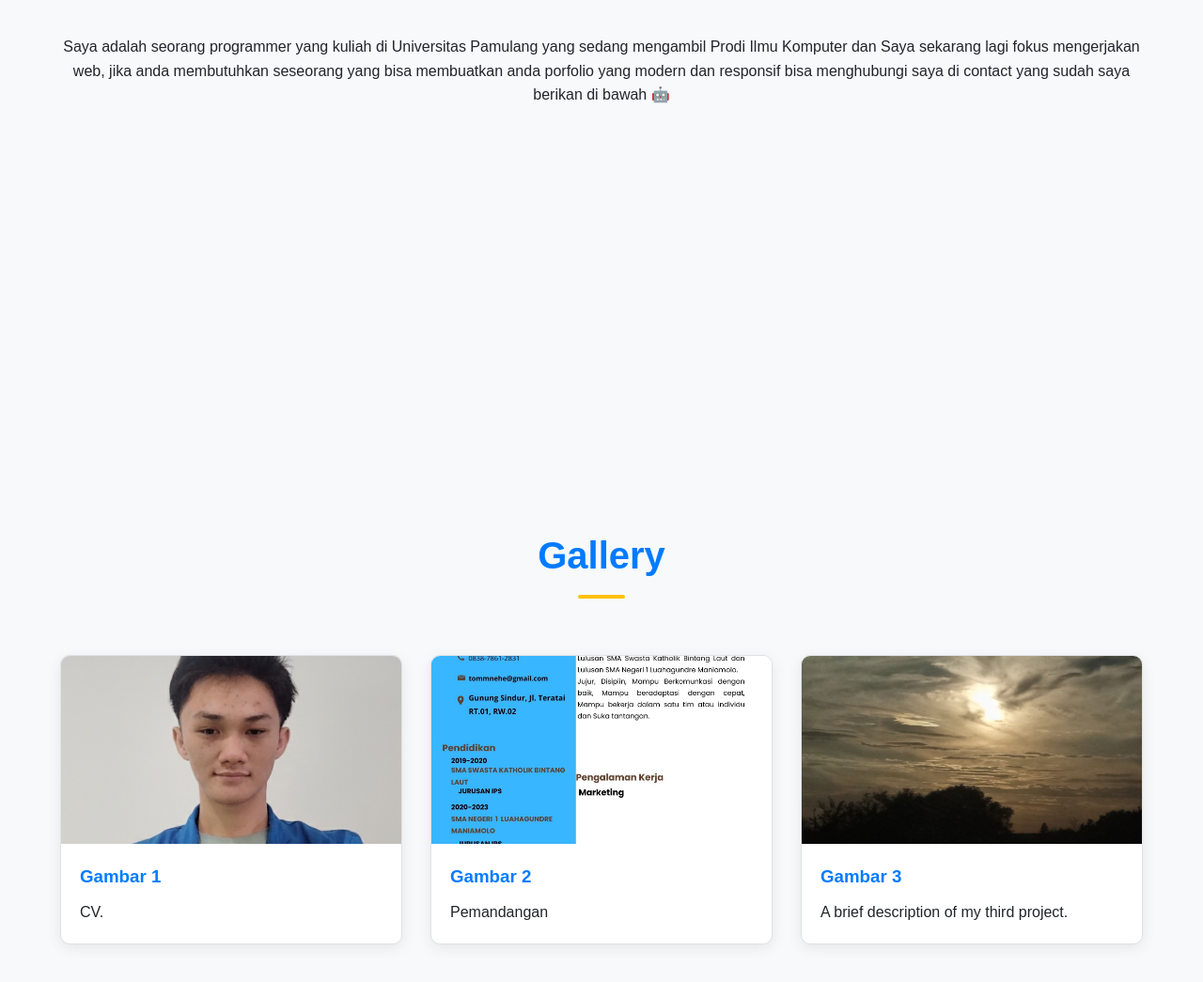
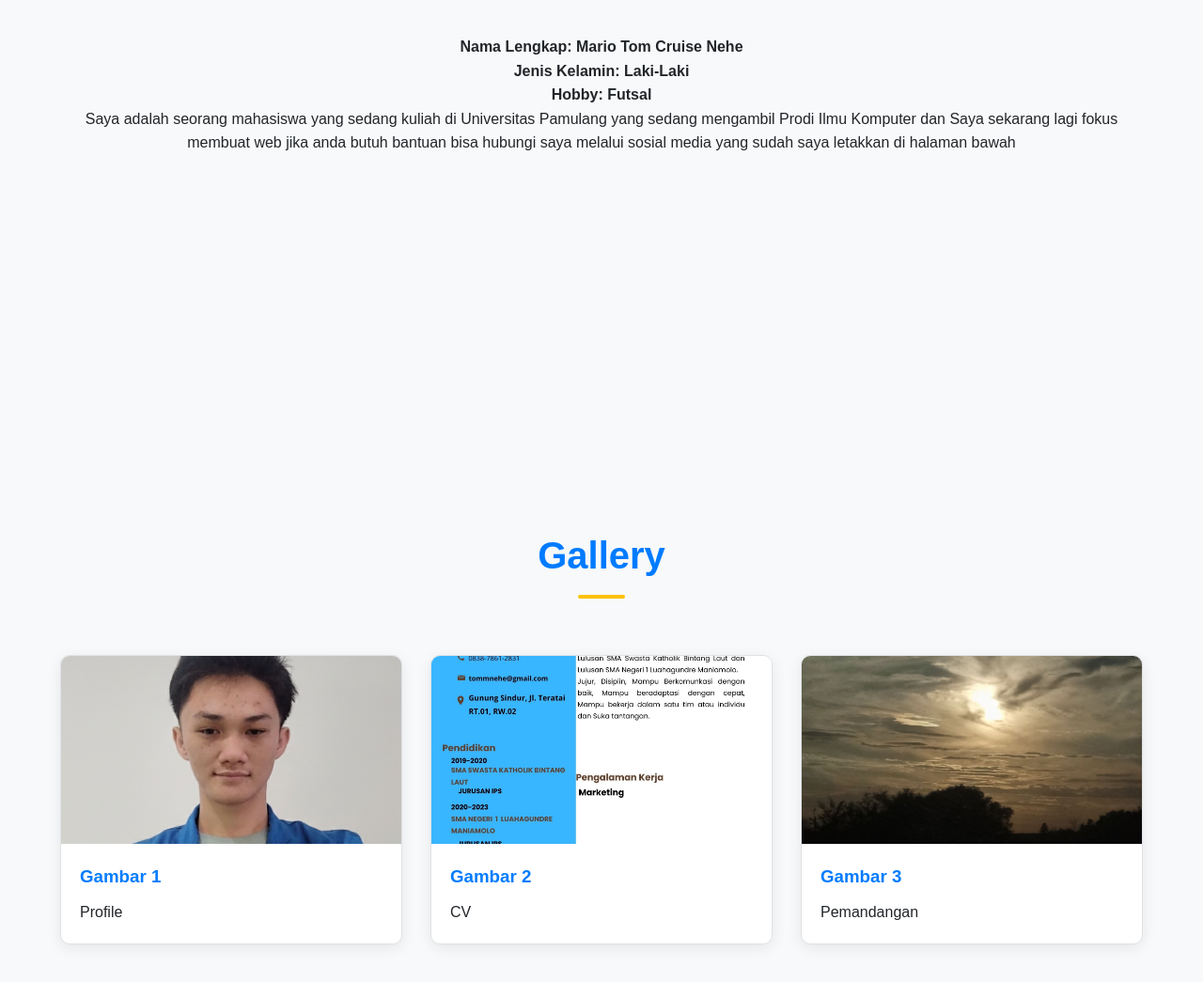
Before and after one commit to TomCruise-17/TomCruise, a plain HTML site: page index.html in a window 1280 px wide. Shown: the part 903-1948 px from the top of the page at 94% size. Drawn offline with Linux system fonts and the light colour scheme.

Commit message:
Update file dengan versi terbaru

```diff
--- a/index.html
+++ b/index.html
@@ -54,7 +54,7 @@
 
   <section id="home">
     <h1>Welcome</h1>
-    <p>UI/UX Design / Development</p>
+    <p>UI/UX Design Web</p>
     <div class="card">
       <img src="img/mario.png" alt="Profile Picture" class="profile-picture">
     </div>
@@ -62,9 +62,13 @@
 
   <section id="about">
     <h2>About</h2>
-    <p>Saya adalah seorang programmer yang kuliah di Universitas Pamulang yang sedang mengambil Prodi Ilmu Komputer dan
-      Saya sekarang lagi fokus mengerjakan web, jika anda membutuhkan seseorang yang bisa membuatkan anda porfolio yang
-      modern dan responsif bisa menghubungi saya di contact yang sudah saya berikan di bawah 🤖</p>
+    <h4>Nama Lengkap: Mario Tom Cruise Nehe</h4>
+    <h4>Jenis Kelamin: Laki-Laki</h4>
+    <h4>Hobby: Futsal</h4>
+    <p>Saya adalah seorang mahasiswa yang sedang kuliah di Universitas Pamulang yang sedang mengambil Prodi Ilmu
+      Komputer dan Saya sekarang lagi fokus membuat web jika anda butuh bantuan bisa hubungi saya melalui sosial media
+      yang sudah saya letakkan di halaman bawah</p>
+
   </section>
 
   <section id="gallery">
@@ -74,21 +78,21 @@
         <img src="img/mario.png" alt="Image 1" data-src="https://via.placeholder.com/800x600">
         <div class="card-content">
           <h3>Gambar 1</h3>
-          <p>CV.</p>
+          <p>Profile</p>
         </div>
       </div>
       <div class="card">
         <img src="img/Album 1.jpg" alt="Image 2" data-src="https://via.placeholder.com/800x600">
         <div class="card-content">
           <h3>Gambar 2</h3>
-          <p>Pemandangan</p>
+          <p>CV</p>
         </div>
       </div>
       <div class="card">
         <img src="img/Album 2.jpg" alt="Image 3" data-src="https://via.placeholder.com/800x600">
         <div class="card-content">
           <h3>Gambar 3</h3>
-          <p>A brief description of my third project.</p>
+          <p>Pemandangan</p>
         </div>
       </div>
     </div>
@@ -355,7 +359,7 @@
       </div>
     </a>
     </div>
-    <a href="https://github.com/TomCruise-17/TomCruise" target="_blank">
+    <a href="https://github.com/TomCruise-17" target="_blank">
       <div class="socialcontainer">
         <div class="icon social-icon-4-4">
           <svg fill="white" viewBox="0 0 496 512" height="1.6em">
@@ -365,7 +369,7 @@
           </svg>
         </div>
     </a>
-    <a href="https://github.com/TomCruise-17/TomCruise" target="_blank">
+    <a href="https://github.com/TomCruise-17" target="_blank">
       <div class="social-icon-4">
         <svg fill="white" viewBox="0 0 496 512" height="1.6em">
           <path
```
